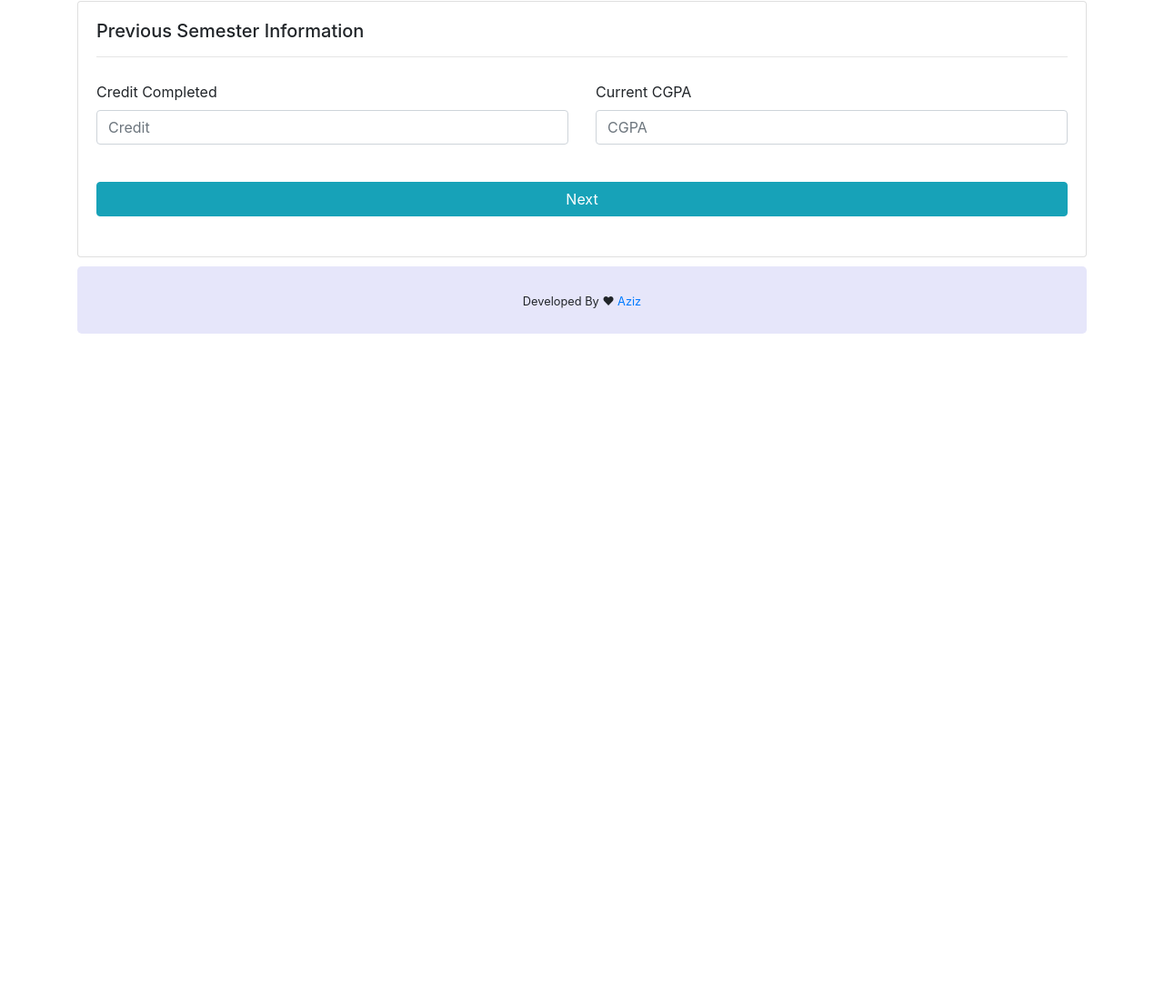
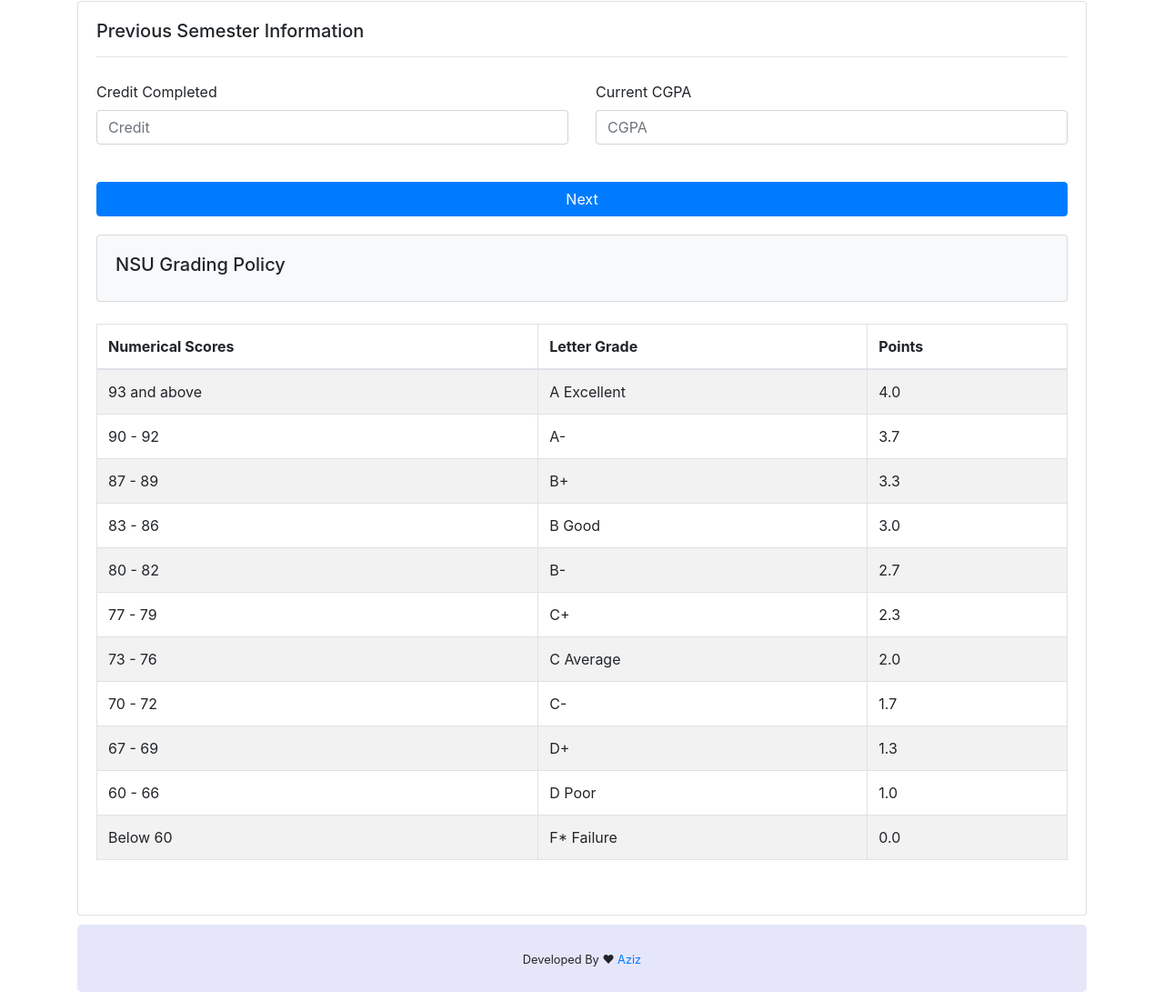
Before and after one commit to rafs2n/CGPA-Predictor, a plain HTML site: page index.html in a window 1280 px wide. Shown: the part 161-1262 px from the top of the page at 91% size. Before the commit the page ends 800 px from the top, so only its background shows below. Drawn offline with nearby package versions, Linux system fonts and the light colour scheme.

Commit message:
Update index.html

```diff
--- a/index.html
+++ b/index.html
@@ -1,15 +1,13 @@
 <!DOCTYPE html>
 <html lang="en">
+
 <head>
   <title>CGPA Analyzer</title>
 
   <link rel="shortcut icon" href="image/favicon.ico" />
   <meta charset="utf-8" />
   <meta name="viewport" content="width=device-width, initial-scale=1" />
-    <link
-      rel="stylesheet"
-      href="https://maxcdn.bootstrapcdn.com/bootstrap/4.5.2/css/bootstrap.min.css"
-    />
+  <link rel="stylesheet" href="https://maxcdn.bootstrapcdn.com/bootstrap/4.5.2/css/bootstrap.min.css" />
   <link rel="stylesheet" href="style.css" />
 </head>
 
@@ -18,7 +16,7 @@
     <div>
       <div align="center" class="jumbotron" style="padding: 15px">
         <div class="title">
-            <h4>CGPA Analyzer</h4>
+          <h4>NSU CGPA Analyzer</h4>
           <p>
             A CGPA calculator to predict your CGPA for upcoming semesters!
           </p>
@@ -59,23 +57,13 @@
           <div class="col-sm-12 col-md-6">
             <div class="form-group">
               <label for="credit_completed">Credit Completed</label>
-                <input
-                  type="number"
-                  class="form-control"
-                  placeholder="Credit"
-                  id="credit_completed"
-                />
+              <input type="number" class="form-control" placeholder="Credit" id="credit_completed" />
             </div>
           </div>
           <div class="col-sm-12 col-md-6">
             <div class="form-group">
               <label for="current-cgpa">Current CGPA</label>
-                <input
-                  type="number"
-                  class="form-control"
-                  placeholder="CGPA"
-                  id="current_cgpa"
-                />
+              <input type="number" class="form-control" placeholder="CGPA" id="current_cgpa" />
             </div>
           </div>
         </div>
@@ -89,9 +77,7 @@
 
           <div class="col-sm-12">
             <div class="form-group">
-                <label for="course_selector"
-                  >Number of Course Taken in Current Semester</label
-                >
+              <label for="course_selector">Number of Course Taken in Current Semester</label>
               <select class="form-control" id="course_selector">
                 <option value="">Select</option>
                 <option value="1">1</option>
@@ -283,7 +269,7 @@
               <label for="credit_completed"></label>
               <select class="form-control" id="credit_5">
                 <option value="">Credit</option>
-                  <option value="">Credit</option>
+
                 <option value="0">0</option>
                 <option value="1">1</option>
                 <option value="1.5">1.5</option>
@@ -325,7 +311,7 @@
               <label for="credit_completed"></label>
               <select class="form-control" id="credit_6">
                 <option value="">Credit</option>
-                  <option value="">Credit</option>
+
                 <option value="0">0</option>
                 <option value="1">1</option>
                 <option value="1.5">1.5</option>
@@ -367,7 +353,7 @@
               <label for="credit_completed"></label>
               <select class="form-control" id="credit_7">
                 <option value="">Credit</option>
-                  <option value="">Credit</option>
+
                 <option value="0">0</option>
                 <option value="1">1</option>
                 <option value="1.5">1.5</option>
@@ -409,7 +395,7 @@
               <label for="credit_completed"></label>
               <select class="form-control" id="credit_8">
                 <option value="">Credit</option>
-                  <option value="">Credit</option>
+
                 <option value="0">0</option>
                 <option value="1">1</option>
                 <option value="1.5">1.5</option>
@@ -443,37 +429,103 @@
         <div class="row">
           <div class="col-sm-12">
             <div align="center" style="margin-top: 25px">
-                <button
-                  type="button"
-                  id="next_btn"
-                  class="btn btn-info btn-block"
-                >
+              <button type="button" id="next_btn" class="btn btn-primary btn-block">
                 Next
               </button>
-                <button
-                  type="button"
-                  id="calculate_btn"
-                  class="btn btn-info btn-block"
-                >
+              <button type="button" id="calculate_btn" class="btn btn-primary btn-block">
                 Calculate
               </button>
 
-                <button
-                  type="button"
-                  id="again_btn"
-                  class="btn btn-info btn-block"
-                >
+              <button type="button" id="again_btn" class="btn btn-primary btn-block">
                 Calculate Again
               </button>
 
-                <button
-                  type="button"
-                  id="back_btn"
-                  class="btn btn-outline-secondary btn-block"
-                >
+              <button type="button" id="back_btn" class="btn btn-outline-secondary btn-block">
                 Reset
               </button>
             </div>
+          </div>
+        </div>
+        <!--Grading Policy Table begin-->
+        <div class="row">
+          <div class="col-sm-12">
+            <div id="card2" style="margin-top: 20px" class="card bg-light">
+              <div class="card-body">
+                <h5 id="policy">NSU Grading Policy</h5>
+              </div>
+            </div>
+          </div>
+        </div>
+        <br />
+
+        <div class="row">
+          <div class="col-sm-12">
+            <table class="table table-striped table-bordered table-hover" id="table">
+              <thead>
+                <tr>
+                  <th>Numerical Scores</th>
+                  <th>Letter Grade</th>
+                  <th>Points</th>
+                </tr>
+              </thead>
+              <tbody>
+                <tr>
+                  <td>93 and above</td>
+                  <td>A Excellent</td>
+                  <td>4.0</td>
+                </tr>
+                <tr>
+                  <td>90 - 92</td>
+                  <td>A-</td>
+                  <td>3.7</td>
+                </tr>
+                <tr>
+                  <td>87 - 89</td>
+                  <td>B+</td>
+                  <td>3.3</td>
+                </tr>
+                <tr>
+                  <td>83 - 86</td>
+                  <td>B Good</td>
+                  <td>3.0</td>
+                </tr>
+                <tr>
+                  <td>80 - 82</td>
+                  <td>B-</td>
+                  <td>2.7</td>
+                </tr>
+                <tr>
+                  <td>77 - 79</td>
+                  <td>C+</td>
+                  <td>2.3</td>
+                </tr>
+                <tr>
+                  <td>73 - 76</td>
+                  <td>C Average</td>
+                  <td>2.0</td>
+                </tr>
+                <tr>
+                  <td>70 - 72</td>
+                  <td>C-</td>
+                  <td>1.7</td>
+                </tr>
+                <tr>
+                  <td>67 - 69</td>
+                  <td>D+</td>
+                  <td>1.3</td>
+                </tr>
+                <tr>
+                  <td>60 - 66</td>
+                  <td>D Poor</td>
+                  <td>1.0</td>
+                </tr>
+                <tr>
+                  <td>Below 60</td>
+                  <td>F* Failure</td>
+                  <td>0.0</td>
+                </tr>
+              </tbody>
+            </table>
           </div>
         </div>
       </div>
@@ -483,11 +535,8 @@
 
     <footer>
       <div align="center">
-          <small align="center"
-            >Developed By ❤︎
-            <a href="https://www.facebook.com/rafsan.anip" target="_blank"
-              >Aziz</a
-            >
+        <small align="center">Developed By ❤︎
+          <a href="https://www.facebook.com/rafsan.anip" target="_blank">Aziz</a>
         </small>
       </div>
     </footer>
@@ -498,4 +547,5 @@
   <script src="https://maxcdn.bootstrapcdn.com/bootstrap/4.5.2/js/bootstrap.min.js"></script>
   <script src="calculate.js"></script>
 </body>
+
 </html>
```
Lines whose indentation alone changed are shown as unchanged.
